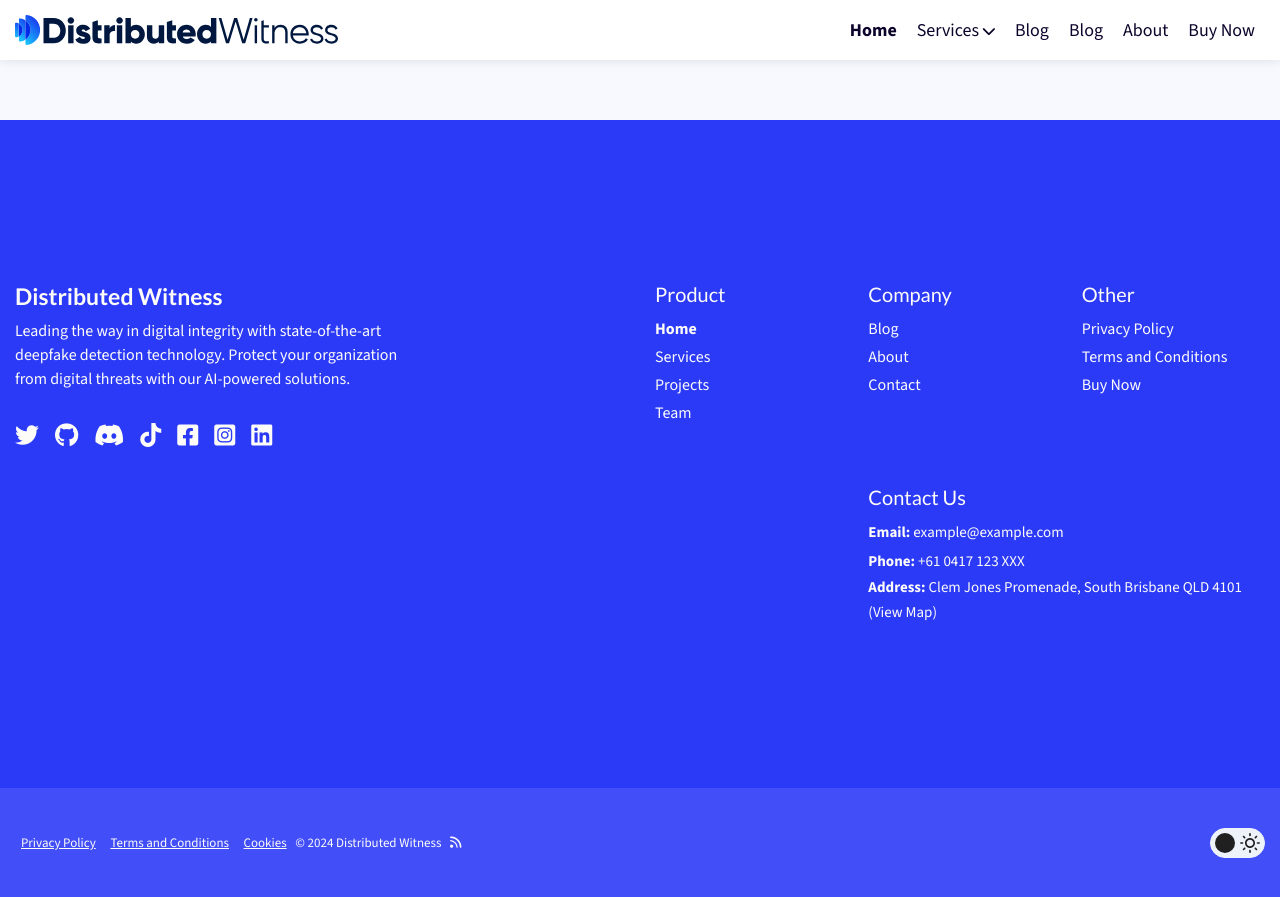
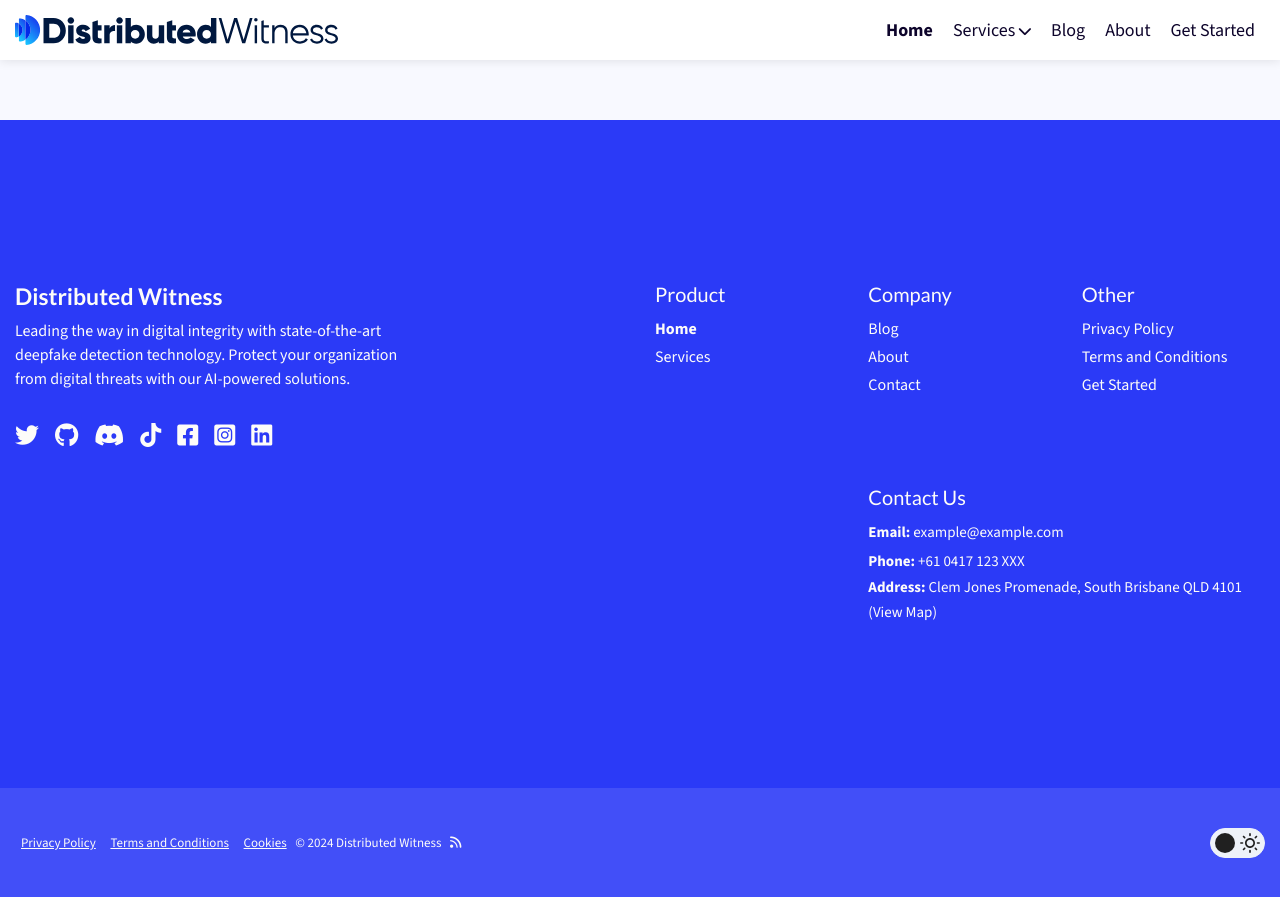
Before and after one commit to njgit-dev/njgit-dev-njgit-dev.github.io, a Jekyll site: the page built from pages/home.md, in a window 1280 px wide and 900 px high, scrolled down 4478 px. Shown: the top 897 px of the window. Built offline with Jekyll 4.4.1, drawn with Linux system fonts in a browser that asks for light colours.

Commit message:
Finish updating _data/menu.yml

```diff
--- a/_data/menu.yml
+++ b/_data/menu.yml
@@ -13,15 +13,12 @@ main:
   - name: Blog
     url: /blog/
     weight: 2
-  - name: Blog
-    url: /blog/
-    weight: 4
   - name: About
     url: /about/
-    weight: 5
-  - name: Buy Now
-    url: https://www.zerostatic.io/theme/jekyll-advance/
-    weight: 6
+    weight: 3
+  - name: Get Started
+    url: /getstarted/
+    weight: 4
 footer_primary:
   - name: Home
     url: /
@@ -29,12 +26,6 @@ footer_primary:
   - name: Services
     url: /services/
     weight: 2
-  - name: Projects
-    url: /projects/
-    weight: 3
-  - name: Team
-    url: /team/
-    weight: 4
 footer_secondary:
   - name: Blog
     url: /blog/
@@ -52,8 +43,8 @@ footer_tertiary:
   - name: Terms and Conditions
     url: /terms-and-conditions/
     weight: 2
-  - name: Buy Now
-    url: https://www.zerostatic.io/theme/jekyll-advance/
+  - name: Get Started
+    url: /getstarted/
     weight: 3
 bottom:
   - name: Privacy Policy
```
